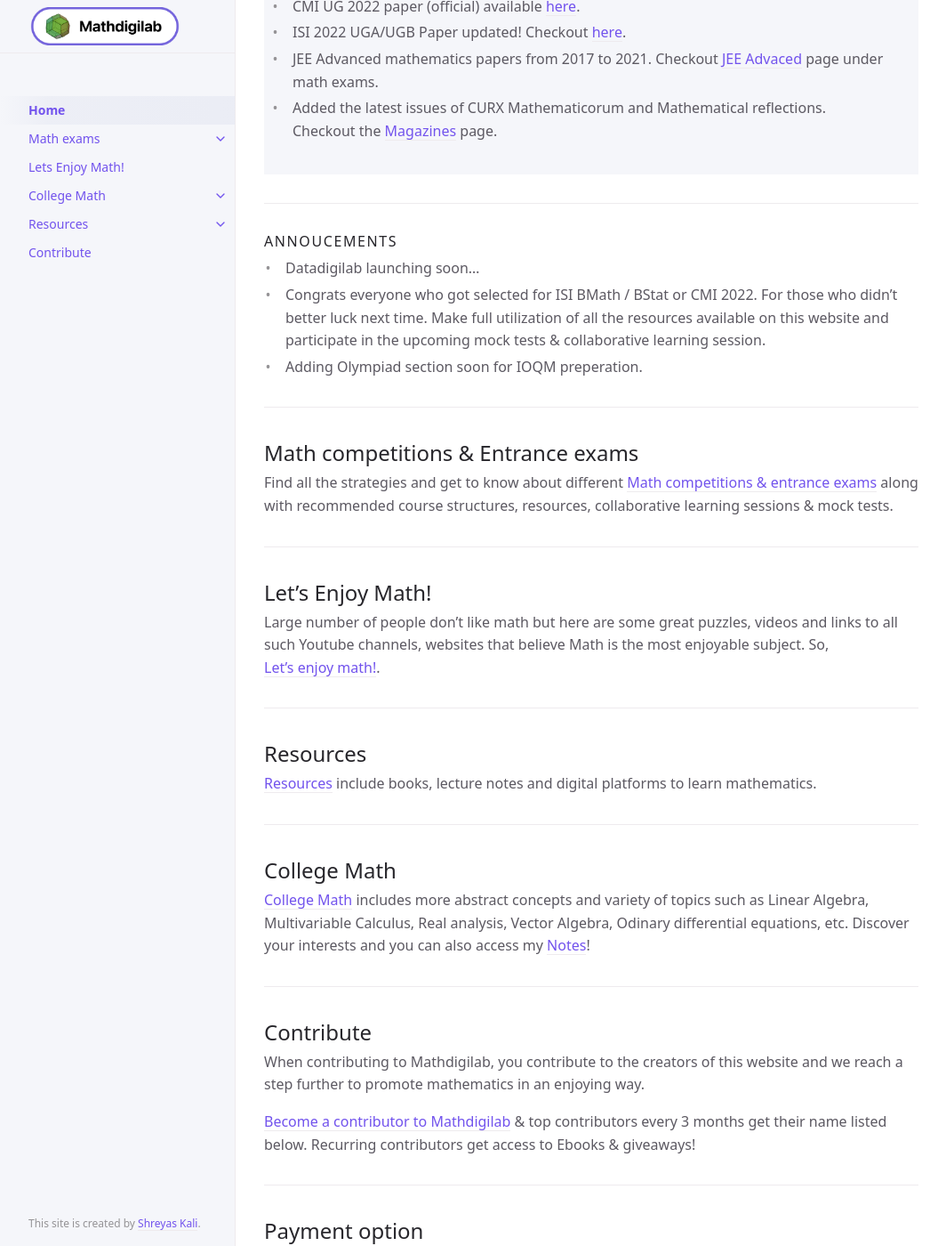
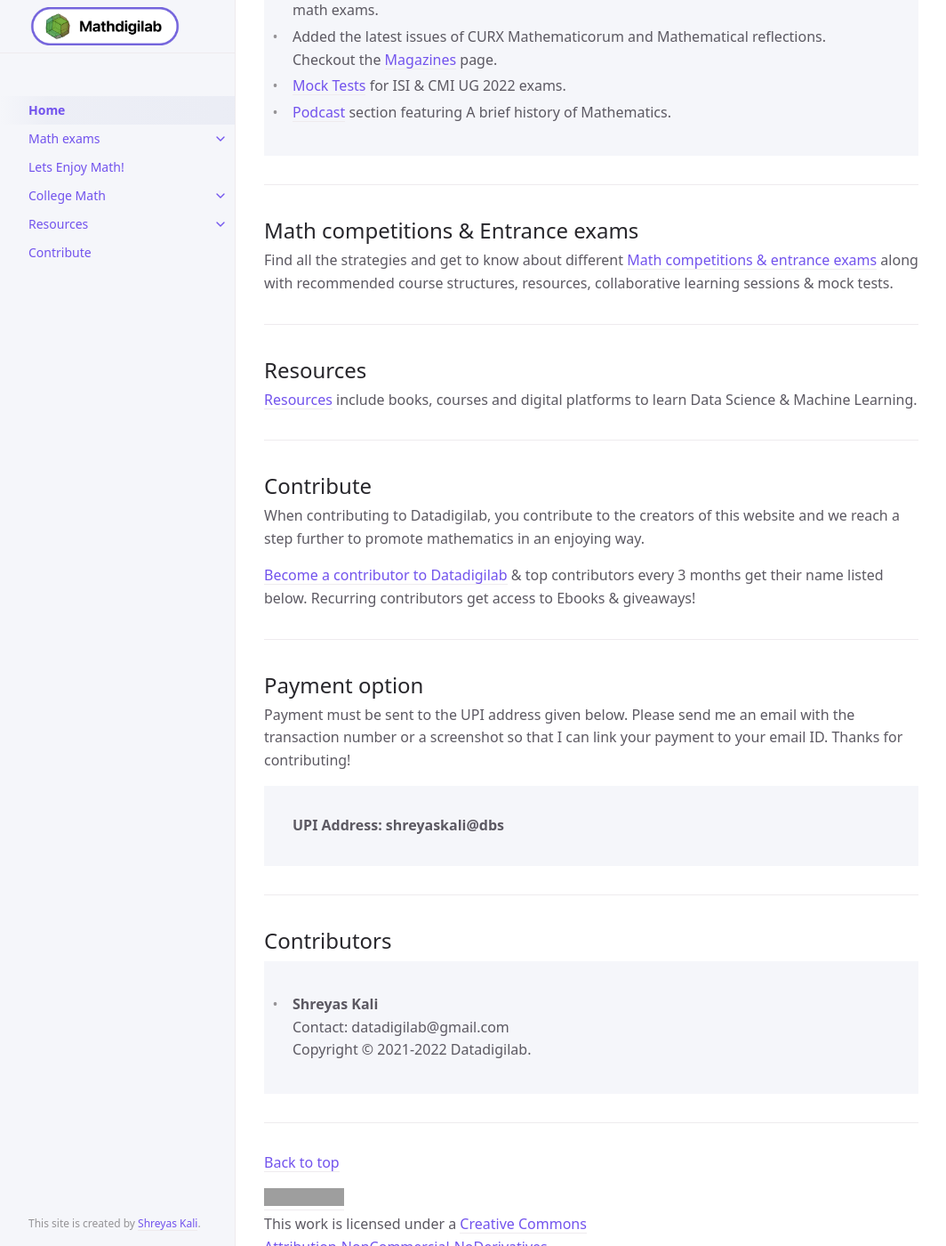
Before and after one commit to Datadigilab/datadigilab.github.io, a Jekyll site: the page built from index.md, in a window 1280 px wide and 1400 px high, scrolled down 821 px. Shown: the whole window at 89% size, without its empty margins (107-1171 px from the left). Built offline with Jekyll 4.4.1, drawn with Linux system fonts in a browser that asks for light colours; nearby versions of some CDN libraries; some of the changed text lies outside the part shown; grey boxes are pictures that could not be loaded.

Commit message:
Update index.md

```diff
--- a/index.md
+++ b/index.md
@@ -2,7 +2,7 @@
 layout: default
 title: Home
 nav_order: 1
-description: "Mathdigilab is the place for learning & exploring mathematics for entrance exams, resources and recreational mathematics. This is the one-stop place for math enthusiasts."
+description: "Datadigilab is the place for learning & exploring Data Science, Machine Learning and Statistics. From resources to projects, all available on Datadigilab."
 permalink: /
 ---
  <!---<p align="center">
@@ -11,19 +11,19 @@ permalink: /
  <!---<p align="center">
   <img src="/assets/images/Mathdigilab-logo.svg" alt="Mathdigilab"  width="max-width" />
  </p>--->
-<h1 align="center"><strong> Mathdigilab </strong></h1>
-{: .fw-700, .fs-10}
 
-<h4 align="center">Explore & Learn Math</h4>
-<p align="center">A digital space for math stuff</p>
+<h1 align="center"><strong> Datadigilab </strong></h1>
+
+<h4 align="center">Data Science | Machine Learning | Statistics | Deep Learning</h4>
+<p align="center">One-stop place for Data Science & Machine learning enthusiasts.</p>
 
 ---
 
-<p align="center">Mathdigilab is the place for learning & exploring mathematics for entrance exams, resources and recreational mathematics.</p>
+<p align="center">Datadigilab is the place for learning & exploring Data Science, Machine Learning and Statistics. From resources to projects, all available on Datadigilab.</p>
 
 ---
 
-### What you get on <b>Mathdigilab</b>?
+### What you get on <b>Datadigilab</b>?
 
 - Math resources (Academic & recreational Books, Magazines, links to useful websites and youtube channels).
 - Guides to Math competitions & entrance exams along with recommended course structures, resources, collaborative learning sessions & mock tests.
@@ -33,23 +33,14 @@ permalink: /
 
 ---
 
-#### Latest on <b>Mathdigilab</b>
+#### Latest on <b>Datadigilab</b>
 {: .fs-4 }
 
-- CMI UG 2022 paper (official) available [here](https://mathdigilab.github.io/docs/math-exams/cmi).
-- ISI 2022 UGA/UGB Paper updated! Checkout [here](https://mathdigilab.github.io/docs/math-exams/isi).
 - JEE Advanced mathematics papers from 2017 to 2021. Checkout [JEE Advaced](https://mathdigilab.github.io/docs/math-exams/jeeadv) page under math exams.
 - Added the latest issues of CURX Mathematicorum and Mathematical reflections. Checkout the [Magazines](https://mathdigilab.github.io/docs/resources/magazines) page.
+- [Mock Tests](https://mathdigilab.github.io/docs/math-exams/cmi/mocktests/2021) for ISI & CMI UG 2022 exams.
+- [Podcast](https://mathdigilab.github.io/docs/resources/podcasts) section featuring A brief history of Mathematics.
 {: .bg-grey-lt-000 .p-6 }
-
----
-
-#### Annoucements
-{: .fs-4 }
-
-- Datadigilab launching soon...
-- Congrats everyone who got selected for ISI BMath / BStat or CMI 2022. For those who didn't better luck next time. Make full utilization of all the resources available on this website and participate in the upcoming mock tests & collaborative learning session.
-- Adding Olympiad section soon for IOQM preperation.
 
 ---
 
@@ -58,33 +49,23 @@ Find all the strategies and get to know about different [Math competitions & ent
 
 ---
 
-## Let's Enjoy Math!
-Large number of people don't like math but here are some great puzzles, videos and links to all such Youtube channels, websites that believe Math is the most enjoyable subject. So, [Let's enjoy math!](https://mathdigilab.github.io/docs/lets-enjoy-math).
-
----
-
 ## Resources
-[Resources](https://mathdigilab.github.io/docs/resources) include books, lecture notes and digital platforms to learn mathematics.
-
----
-
-## College Math
-[College Math](https://mathdigilab.github.io/docs/college-math) includes more abstract concepts and variety of topics such as Linear Algebra, Multivariable Calculus, Real analysis, Vector Algebra, Odinary differential equations, etc. Discover your interests and you can also access my [Notes](https://mathdigilab.github.io/docs/higher-mathematics/notes)!
+[Resources](https://datadigilab.github.io/docs/resources) include books, courses and digital platforms to learn Data Science & Machine Learning.
 
 ---
 
 ## Contribute
 
-When contributing to Mathdigilab, you contribute to the creators of this website and we reach a step further to promote mathematics in an enjoying way.
+When contributing to Datadigilab, you contribute to the creators of this website and we reach a step further to promote mathematics in an enjoying way.
 
-[Become a contributor to Mathdigilab](https://mathdigilab.github.io/docs/contribute) & top contributors every 3 months get their name listed below. Recurring contributors get access to Ebooks & giveaways!
+[Become a contributor to Datadigilab](https://datadigilab.github.io/docs/contribute) & top contributors every 3 months get their name listed below. Recurring contributors get access to Ebooks & giveaways!
 
 ---
 
 ## Payment option
 Payment must be sent to the UPI address given below. Please send me an email with the transaction number or a screenshot so that I can link your payment to your email ID. Thanks for contributing!
 
-**UPI Address: mathdigilab@dbs**
+**UPI Address: shreyaskali@dbs**
 {: .bg-grey-lt-000 .p-6 }
 
 ---
@@ -92,5 +73,5 @@ Payment must be sent to the UPI address given below. Please send me an email wit
 ## Contributors
 
 - **Shreyas Kali** <br>
-Contact: mathdigilab@gmail.com <br> Copyright &copy; 2021-2022 Mathdigilab.
+Contact: datadigilab@gmail.com <br> Copyright &copy; 2021-2022 Datadigilab.
 {: .bg-grey-lt-000 .p-6 }
```
